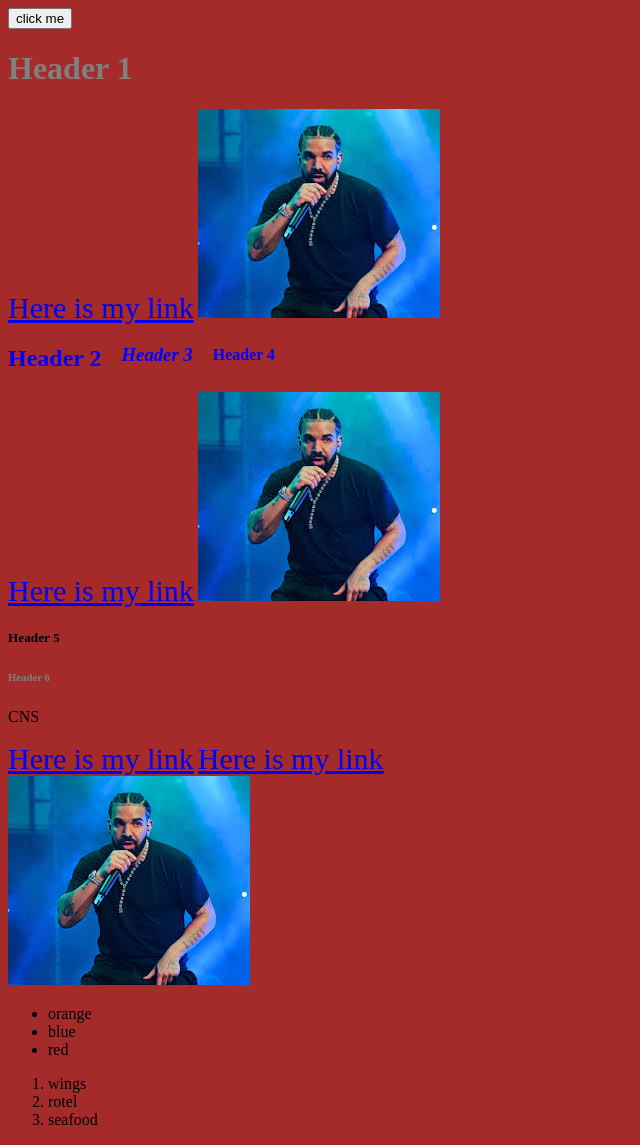
After one commit to GenTech1/prod-env-backup-s1, a PHP site: page /Learning.php in a window 1280 px wide. The commit adds this page. Shown: the whole page, without its empty margins (0-640 px from the left). Run offline with PHP 8.4, Linux system fonts and the light colour scheme.

```diff
--- /dev/null
+++ b/trulyrarecustoms.com/Learning.php
@@ -0,0 +1,42 @@
+<!Doctype html>
+    <html>
+        <head>
+            <link rel='stylesheet'href='learning.css'>
+
+            <title>Hello</title>
+            <meta name='viewport' content='width=device-width'>
+        </head>
+        <body>
+            <button id= 'bn'> click me </button>
+            <h1 class='P'>Header 1</h1>
+            <div>
+                <a id='firstlink' href='www.google.com'>Here is my link</a>
+                <img src= 'Download.jpg' alt='my image'/>
+            </div>
+            <div id= 'J'>
+            <h2>Header 2</h2>
+            <h3 id='Jd'>Header 3</h3>
+            <h4>Header 4</h4>
+            </div>
+                <a id='firstlink' href='www.google.com'>Here is my link</a>
+                <img src= 'Download.jpg' alt='my image'/>
+</div>
+            <h5>Header 5</h5>
+            <h6 class='P'>Header 6</h6>
+            <p>CNS</p>
+            <a id='firstlink' href='www.google.com'>Here is my link</a>
+            <a href='https://www.coldstonecreamery.com/'>Here is my link</a><br />
+            <img src= 'Download.jpg' alt='my image'/>
+            <script src='learning.js'></script>
+        </body>
+    </html>
+<ul>
+   <li>orange</li>
+    <li>blue</li>
+    <li>red</li>
+</ul>
+<ol>
+   <li>wings</li>
+    <li>rotel</li>
+    <li>seafood</li>
+</ol>
--- /dev/null
+++ b/trulyrarecustoms.com/learning.css
@@ -0,0 +1,21 @@
+body{
+    background-color: brown;
+}
+a{
+    font-size: 30px;
+}
+#firstlink{
+    /* color: green; */
+}
+.P{
+    color: Gray;
+}
+#Jd{
+    font-style: italic;
+}
+#J{
+    color: blue;
+    display: flex;
+    flex-direction: row;
+    gap: 20px;
+}
--- /dev/null
+++ b/trulyrarecustoms.com/learning.js
@@ -0,0 +1,5 @@
+const bn= document.getElementById('bn');
+const gd= document.getElementsByClassName('P')[0];
+bn.addEventListener('click', function(){
+    gd.innerHTML='food';
+});
```
Also changed, not shown: trulyrarecustoms.com/product.css (+24 -1 lines), trulyrarecustoms.com/product.php (+9 -7 lines), trulyrarecustoms.com/download.jpg (added).
